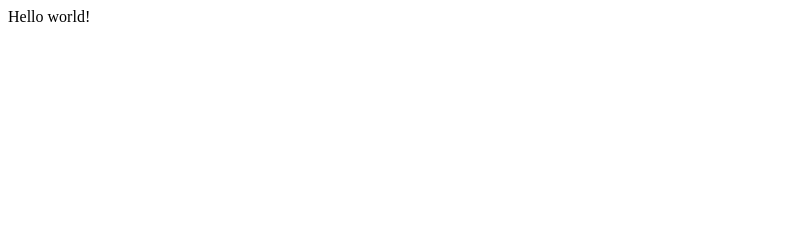
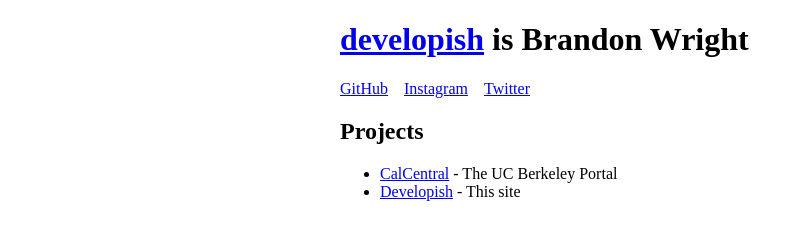
Before and after one commit to developish/developish, a Gatsby site: page / in a window 1280 px wide. Shown: the whole page, without its empty margins (0-804 px from the left). Built offline with nearby package versions, Linux system fonts and the light colour scheme; Gatsby itself is replaced by a stand-in of ours.

Commit message:
Add basic content and layout

```diff
--- /dev/null
+++ b/src/components/layout.js
@@ -0,0 +1,26 @@
+import React from "react"
+import { Link } from "gatsby"
+
+const NavLink = props => (
+  <li style={{ display: `inline-block`, marginRight: `1rem` }}>
+    <a href={props.href}>{props.children}</a>
+  </li>
+)
+
+export default props => (
+  <div style={{ maxWidth: `600px`, margin: `0 auto` }}>
+    <header>
+      <h1>
+        <Link to="/">developish</Link> <span>is Brandon Wright</span>
+      </h1>
+
+      <ul style={{ padding: 0 }}>
+        <NavLink href="https://github.com/developish">GitHub</NavLink>
+        <NavLink href="https://instagram.com/developish">Instagram</NavLink>
+        <NavLink href="https://twitter.com/developish">Twitter</NavLink>
+      </ul>
+    </header>
+
+    { props.children }
+  </div>
+)
--- a/src/pages/index.js
+++ b/src/pages/index.js
@@ -1,3 +1,32 @@
 import React from "react"
 
-export default () => <div>Hello world!</div>
+import Layout from "../components/layout"
+
+const projects = [
+  {
+    href: `https://github.com/sis-berkeley-edu/calcentral`,
+    title: `CalCentral`,
+    description: `The UC Berkeley Portal`
+  },
+  {
+    href: `https://github.com/developish/developish`,
+    title: `Developish`,
+    description: `This site`
+  }
+]
+
+export default () => (
+  <Layout>
+    <h2>Projects</h2>
+
+    <ul>
+      { projects.map(project => (
+        <li key={project.href}>
+          <a href={project.href}>
+            { project.title }
+          </a> - { project.description }
+        </li>
+      ))}
+    </ul>
+  </Layout>
+)
```
